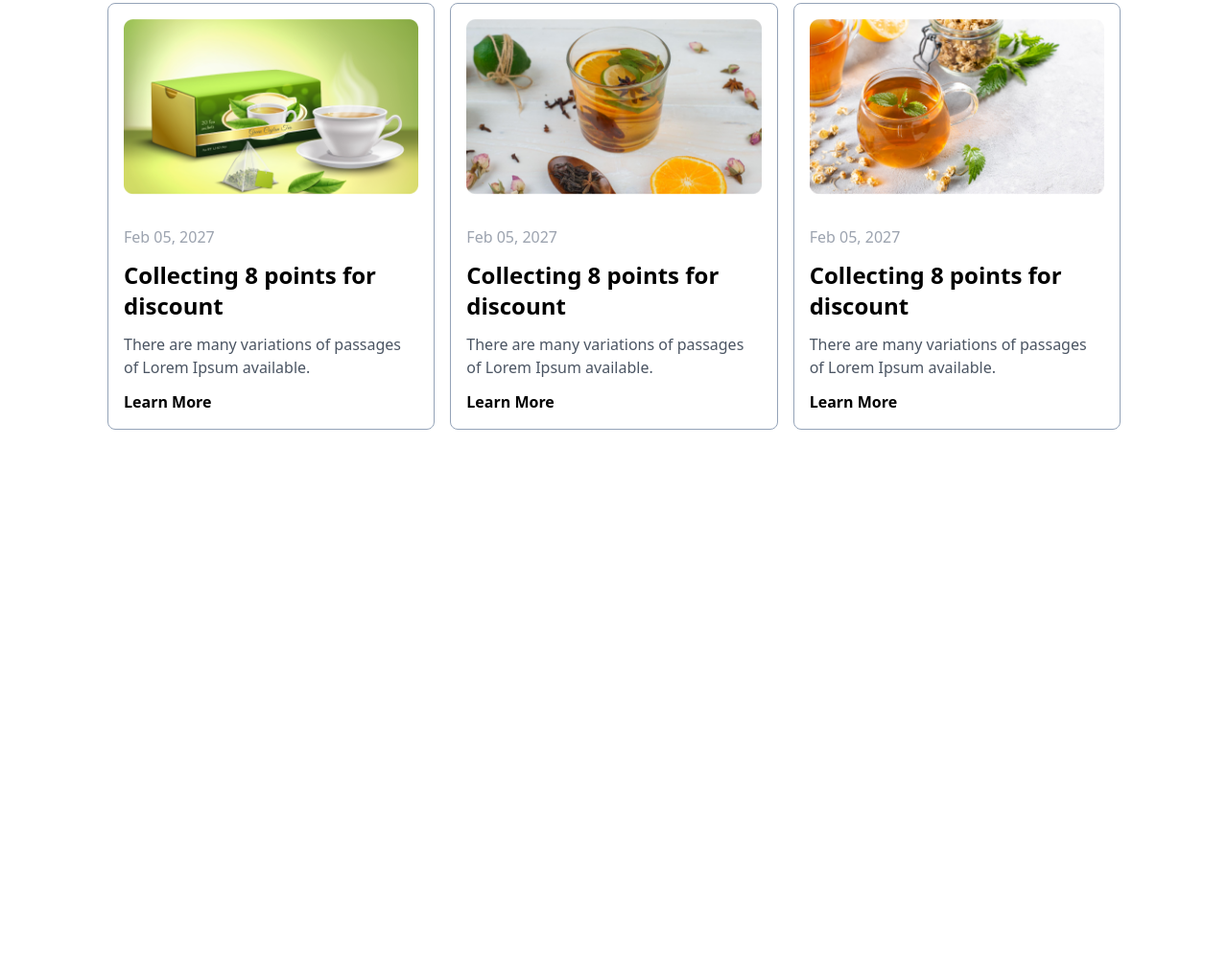
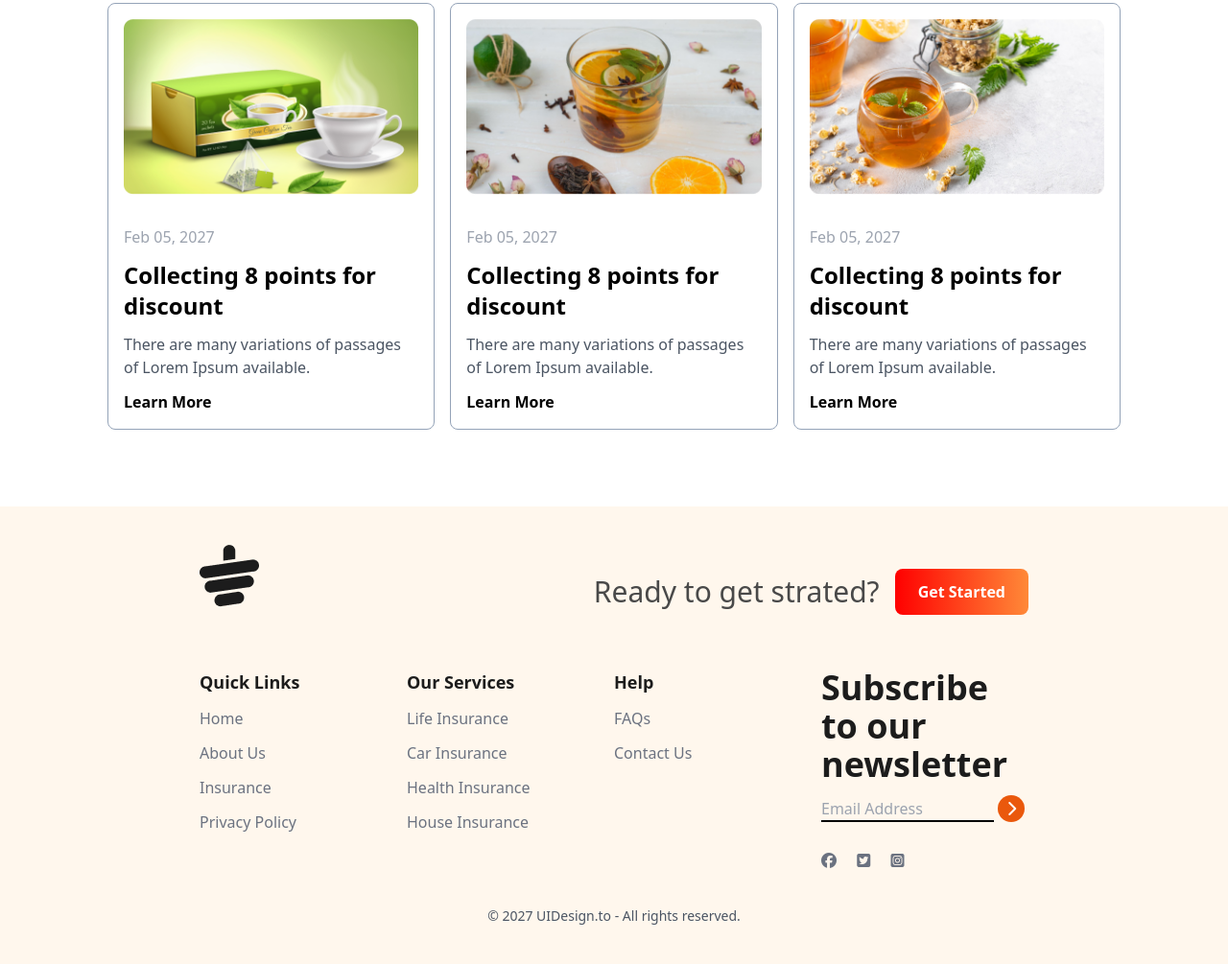
Before and after one commit to MokmedinIslam/Tea-House, a plain HTML site: page index.html in a window 1280 px wide. Shown: the part 2800-3805 px from the top of the page at 96% size. Before the commit the page ends 3328 px from the top, so only its background shows below. Drawn offline with nearby package versions, Linux system fonts and the light colour scheme.

Commit message:
footer done

```diff
--- a/index.html
+++ b/index.html
@@ -178,7 +178,7 @@
                 <h1 class="text-2xl md:text-4xl font-bold mb-4 text-black">News & Events</h1>
                 <p class="mx-auto text-center text-gray-500 mb-10">There are many variations of passages of Lorem Ipsum available, but the majority have <br>suffered alteration in some form, by injected humour, or randomised words which don't <br>look even slightly believable. </p>
                <!-- grid card  -->
-                <div class="grid grid-cols-1 md:grid-cols-3 gap-4 mb-10">
+                <div class="grid grid-cols-1 md:grid-cols-2 lg:grid-cols-3 gap-4 mb-10">
                   <div class="border border-slate-400 rounded-lg">
                     <img class="p-4" src="images/news-1.png" alt="">
                     <div class="p-4">
@@ -209,5 +209,87 @@
                 </div>
              </section>
      </main>
+     <!-- footer section  -->
+      <footer class="bg-orange-50 text-gray-500 py-10 px-4 md:px-16">
+        <div class="w-9/12 mx-auto">
+          <!-- logo -->
+           <div class="mb-8 flex justify-between">
+            <img class="mb-8" src="images/cup.png" alt="">
+            <div class="flex items-center gap-4">
+              <h1 class="text-2xl md:text-3xl text-[#494949]">Ready to get strated?</h1>
+              <button class="px-6 py-3 rounded-lg bg-gradient-to-r from-[#FF0000] to-[#FF8938] text-white font-bold">Get Started</button>
+            </div>
+           </div>
+           <!-- link  -->
+            <div class="grid grid-cols-1 md:grid-cols-2 lg:grid-cols-4">
+              <!-- first column -->
+              <div>
+                <h3 class="text-lg font-semibold mb-3 text-[#1C1C1C]">Quick Links</h3>
+              <ul class="space-y-3">
+                <li >
+                  <a class="hover:text-orange-500" href="">Home</a>
+                </li>
+                <li >
+                  <a class="hover:text-orange-500" href="">About Us</a>
+                </li>
+                <li >
+                  <a class="hover:text-orange-500" href="">Insurance</a>
+                </li>
+                <li >
+                  <a class="hover:text-orange-500" href="">Privacy Policy</a>
+                </li>
+              </ul>
+              </div>
+              <!-- second column -->
+              <div>
+                <h3 class="text-lg font-semibold mb-3 text-[#1C1C1C]">Our Services</h3>
+              <ul class="space-y-3">
+                <li >
+                  <a class="hover:text-orange-500" href="">Life Insurance</a>
+                </li>
+                <li >
+                  <a class="hover:text-orange-500" href="">Car Insurance</a>
+                </li>
+                <li >
+                  <a class="hover:text-orange-500" href="">Health Insurance</a>
+                </li>
+                <li >
+                  <a class="hover:text-orange-500" href="">House Insurance</a>
+                </li>
+              </ul>
+              </div>
+              <!-- third column -->
+              <div>
+                <h3 class="text-lg font-semibold mb-3 text-[#1C1C1C]">Help</h3>
+              <ul class="space-y-3">
+                <li >
+                  <a class="hover:text-orange-500" href="">FAQs</a>
+                </li>
+                <li >
+                  <a class="hover:text-orange-500" href="">Contact Us</a>
+                </li>
+              </ul>
+              </div>
+              <!-- fourth column -->
+               <div>
+                <h2 class="text-4xl font-semibold mb-3 text-[#1C1C1C]">Subscribe to our newsletter</h2>
+                <div class="flex flex-col space-y-2">
+                  <div>
+                    <input placeholder="Email Address" type="text" class="bg-transparent border-b-2 border-black w-4/6 md:w-5/6">
+                    <i class="fa-solid fa-chevron-right w-7 h-7 bg-orange-600 text-white rounded-full justify-center items-center inline-flex"></i>
+                    <div class="flex justify-between items-center w-2/5 mb-2 mt-8">
+                      <i class="fa-brands fa-facebook"></i>
+                      <i class="fa-brands fa-square-twitter"></i>
+                      <i class="fa-brands fa-square-instagram"></i>
+                    </div>
+                  </div>
+                </div>
+               </div>
+            </div>
+            <div class="text-center pt-4 mt-4">
+              <p class="text-sm text-gray-600">© 2027 UIDesign.to - All rights reserved.</p>
+            </div>
+        </div>
+      </footer>
 </body>
 </html>
```
